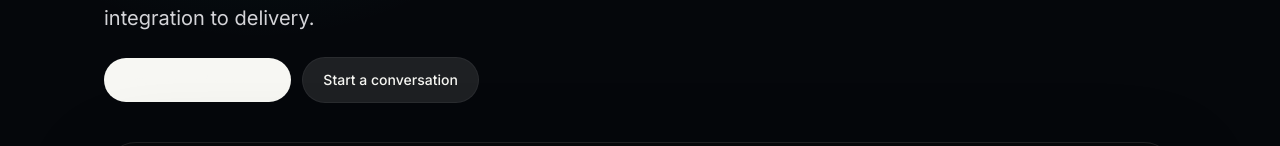
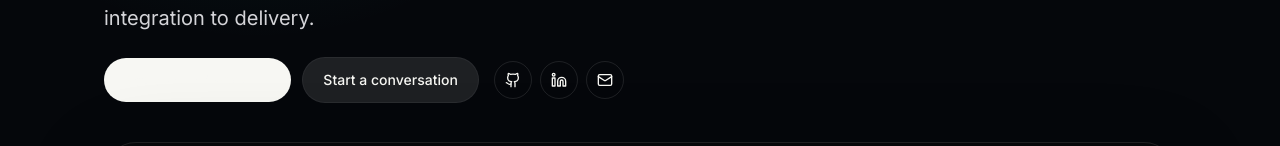
Before and after one commit to MohammadFayyad/portfolio, a Next.js app: page / in a window 1280 px wide. Shown: the part 482-628 px from the top of the page. Built offline with nearby package versions, Linux system fonts and the light colour scheme.

Commit message:
Add hero social actions

```diff
--- a/src/components/sections/hero-section.tsx
+++ b/src/components/sections/hero-section.tsx
@@ -1,12 +1,14 @@
 "use client";
 
 import { motion } from "framer-motion";
-import { ArrowRight, Code2, MapPin, Sparkles } from "lucide-react";
+import { ArrowRight, Code2, Github, Linkedin, Mail, MapPin, Sparkles } from "lucide-react";
 import Link from "next/link";
 
 import { Button } from "@/components/ui/button";
+import { siteConfig } from "@/constants/site";
 
 const specialties = ["Flutter", "Dart", "BLoC / Cubit", "Clean Architecture"];
+const socialIcons = { GitHub: Github, LinkedIn: Linkedin, Email: Mail };
 
 export function HeroSection() {
   return (
@@ -20,9 +22,15 @@ export function HeroSection() {
             <h1 className="max-w-4xl text-4xl font-semibold tracking-tight text-zinc-50 sm:text-6xl sm:leading-[1.04]">Thoughtful mobile apps, built to scale.</h1>
             <p className="max-w-2xl text-lg leading-8 text-zinc-300 sm:text-xl">I build cross-platform Flutter applications with clean architecture, reliable state management, and polished user experiences - from API integration to delivery.</p>
           </div>
-          <div className="flex flex-wrap gap-3">
+          <div className="flex flex-wrap items-center gap-3">
             <Button asChild size="lg"><Link href="/projects">See selected work <ArrowRight className="h-4 w-4" /></Link></Button>
             <Button asChild variant="secondary" size="lg"><Link href="/contact">Start a conversation</Link></Button>
+            <div className="flex items-center gap-2 sm:ml-1">
+              {siteConfig.socialLinks.map((social) => {
+                const Icon = socialIcons[social.label as keyof typeof socialIcons];
+                return <Link key={social.label} href={social.href} target={social.label === "Email" ? undefined : "_blank"} rel={social.label === "Email" ? undefined : "noreferrer"} className="rounded-full border border-white/10 p-2.5 text-zinc-300 transition hover:border-teal-200/30 hover:text-teal-100" aria-label={social.label}><Icon className="h-4 w-4" /></Link>;
+              })}
+            </div>
           </div>
         </motion.div>
         <div className="grid gap-4 rounded-[2rem] border border-white/10 bg-zinc-950/45 p-4 shadow-[0_24px_80px_rgba(0,0,0,0.3)] backdrop-blur-sm md:grid-cols-[1.25fr_0.75fr] md:p-6">
```
